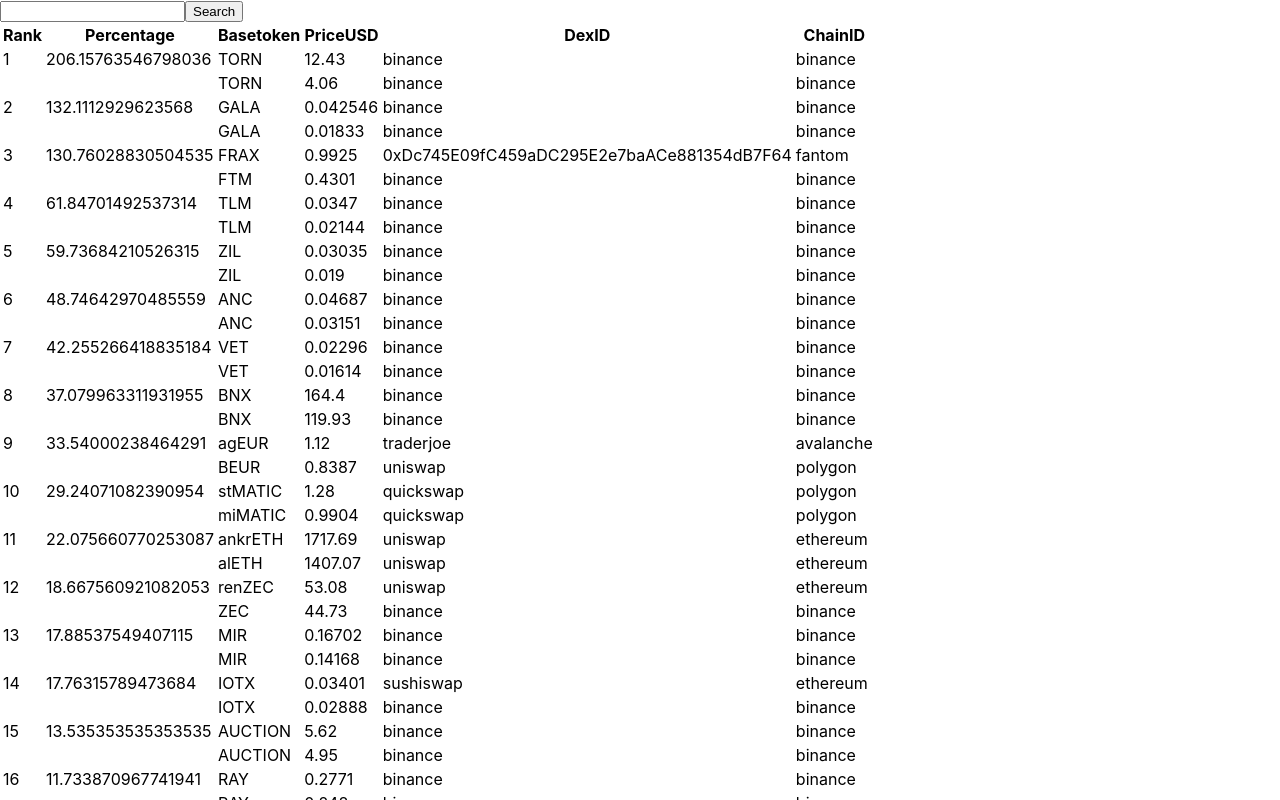
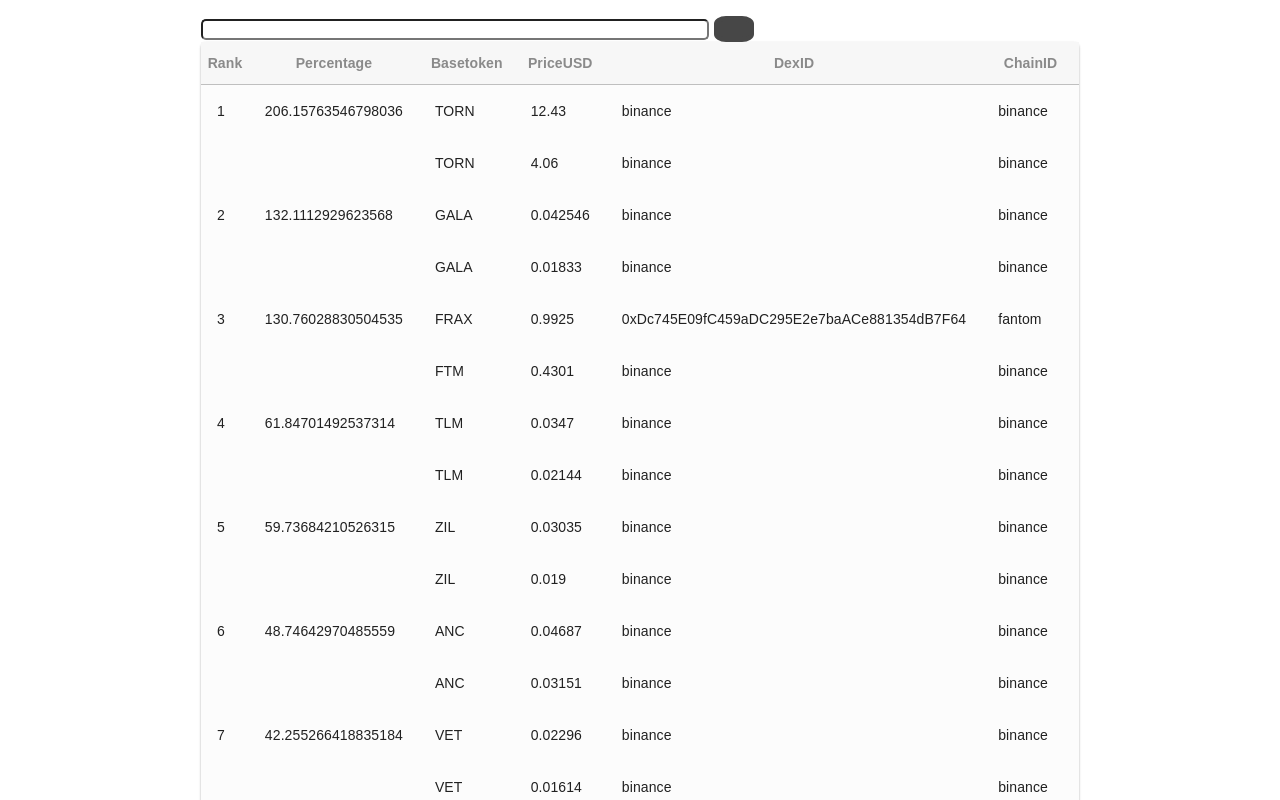
Before and after one commit to Block-Chain-Valley/EXA, a React (Create React App) app in the folder arbitrage/: page / in a window 1280 px wide. Shown: the top 800 px of the page. Built offline with nearby package versions, Linux system fonts and the light colour scheme.

Commit message:
modify css

```diff
--- a/arbitrage/src/App.css
+++ b/arbitrage/src/App.css
@@ -14,15 +14,91 @@
 }
 
 body {
-  font-family: 'RobotoDraft', 'Roboto', 'Helvetica Neue, Helvetica, Arial', sans-serif;
+  font-family: 'Poppins', sans-serif;
   font-style: normal;
-  font-weight: 300;
   font-size: 1.4rem;
   line-height: 2rem;
   letter-spacing: 0.01rem;
   color: #212121;
-  background-color: #f5f5f5;
+  background-color: #ffffff;
   -webkit-font-smoothing: antialiased;
   -moz-osx-font-smoothing: grayscale;
   text-rendering: optimizeLegibility;
+  display: flex;
+  justify-content: center;
 }
+
+.search{
+  background-color: #FFFFFF;
+}
+
+.searchform{
+  display: flex;
+  align-items: center;
+}
+
+.searchbutton{
+  margin-left: 5px;
+  padding: 8px 15px;
+	font-size: 16px;
+	color: #FFF;
+	background: #474747;
+	border: 5px solid #474747;
+	border-radius: 30%;
+	cursor: pointer;
+}
+
+.searchinput{
+  width: 500px;
+  display: flex;
+  align-items: center;
+  justify-content: center;
+  border-radius: 5px;
+}
+
+.arbitrage{
+  width: 100%;
+  max-width: 100%;
+  margin-bottom: 2rem;
+  background-color: #ffffff;
+  border-collapse:collapse;
+  text-align: center;
+  border-radius: 5px;
+  box-shadow: 0 1px 3px rgba(0,0,0,0.12), 0 1px 2px rgba(0,0,0,0.24);
+}
+
+.t-head{
+  text-align: center;
+  font-weight: 5px;
+  color: #757575;
+  vertical-align: center;
+}
+
+.t-row{
+
+}
+
+.t-header{
+
+  height: 40px;
+  font-weight: 5px;
+  color: rgb(138, 138, 138);
+  background-color: #f7f7f7;
+  border-bottom: 1px solid rgba(0,0,0,.12);
+}
+
+.t-body{
+  text-align: left;
+  padding: 1.6rem;
+  vertical-align: top;
+  border-top: 0.8rem;
+
+}
+
+.t-data{
+  text-align: left;
+  padding: 1.6rem;
+  vertical-align: top;
+  background-color: #fcfcfc;
+  border-top: 0.8rem;
+}
--- a/arbitrage/src/App.jsx
+++ b/arbitrage/src/App.jsx
@@ -1,5 +1,6 @@
 import Table from "./Table";
 import dummy from "./data.json"
+import styles from "./App.css"
 
 function App() {
   const columns = [
--- a/arbitrage/src/Table.jsx
+++ b/arbitrage/src/Table.jsx
@@ -15,23 +15,23 @@
   return (
     <>
       <Search onSubmit={setGlobalFilter} />
-      <table {...getTableProps()}>
-        <thead>
+      <table className = "arbitrage" {...getTableProps()}>
+        <thead className = "t-head">
           {headerGroups.map((headerGroup) => (
-            <tr {...headerGroup.getHeaderGroupProps()}>
+            <tr className="t-row" {...headerGroup.getHeaderGroupProps()}>
               {headerGroup.headers.map((column) => (
-                <th {...column.getHeaderProps()}>{column.render("Header")}</th>
+                <th className="t-header" {...column.getHeaderProps()}>{column.render("Header")}</th>
               ))}
-            </tr>
+            </tr >
           ))}
         </thead>
-        <tbody {...getTableBodyProps()}>
+        <tbody className="t-body" {...getTableBodyProps()}>
           {rows.map((row) => {
             prepareRow(row);
             return (
-              <tr {...row.getRowProps()}>
+              <tr className="t-row" {...row.getRowProps()}>
                 {row.cells.map((cell) => (
-                  <td {...cell.getCellProps()}>{cell.render("Cell")}</td>
+                  <td className="t-data" {...cell.getCellProps()}>{cell.render("Cell")}</td>
                 ))}
               </tr>
             );
--- a/arbitrage/src/search.jsx
+++ b/arbitrage/src/search.jsx
@@ -7,9 +7,9 @@
   };
 
   return (
-    <form onSubmit={handleSubmit}>
-      <input name="filter" />
-      <button>Search</button>
+    <form className="searchform" onSubmit={handleSubmit}>
+      <input className = "searchinput" name="filter" />
+      <button className="searchbutton" type="submit"></button>
     </form>
   );
 }
```
